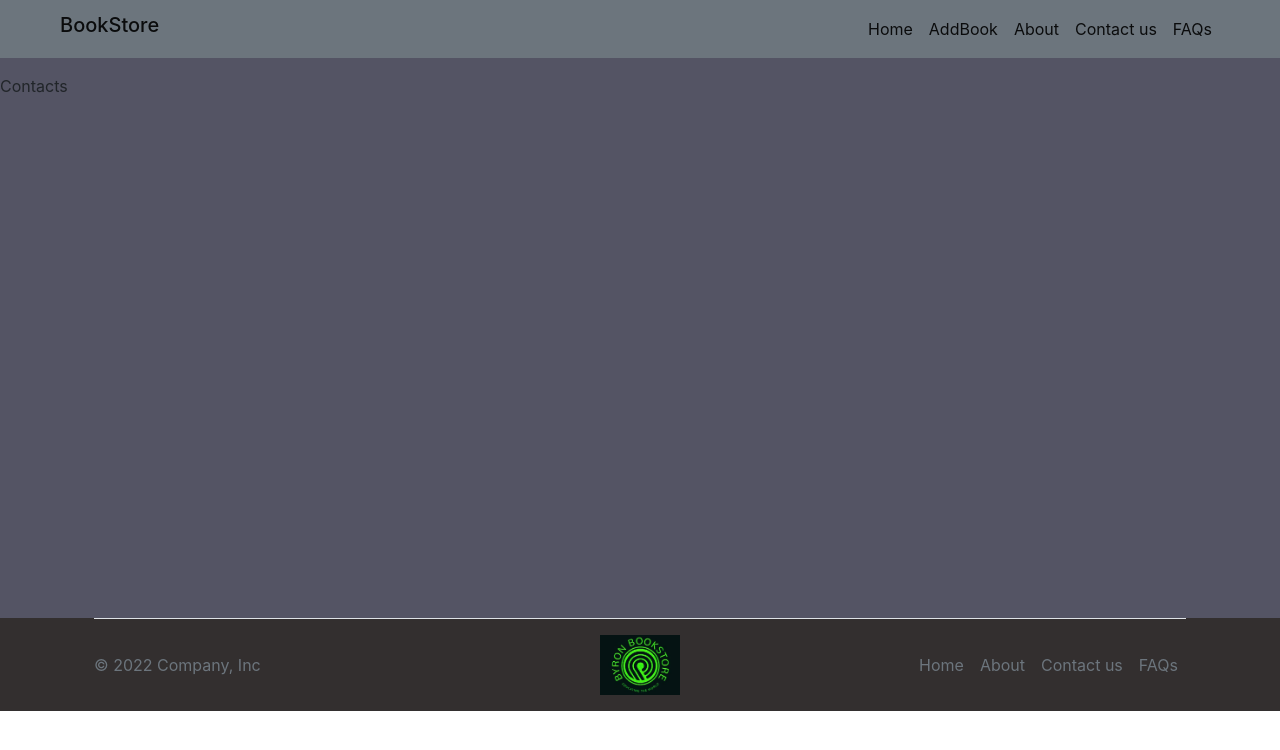
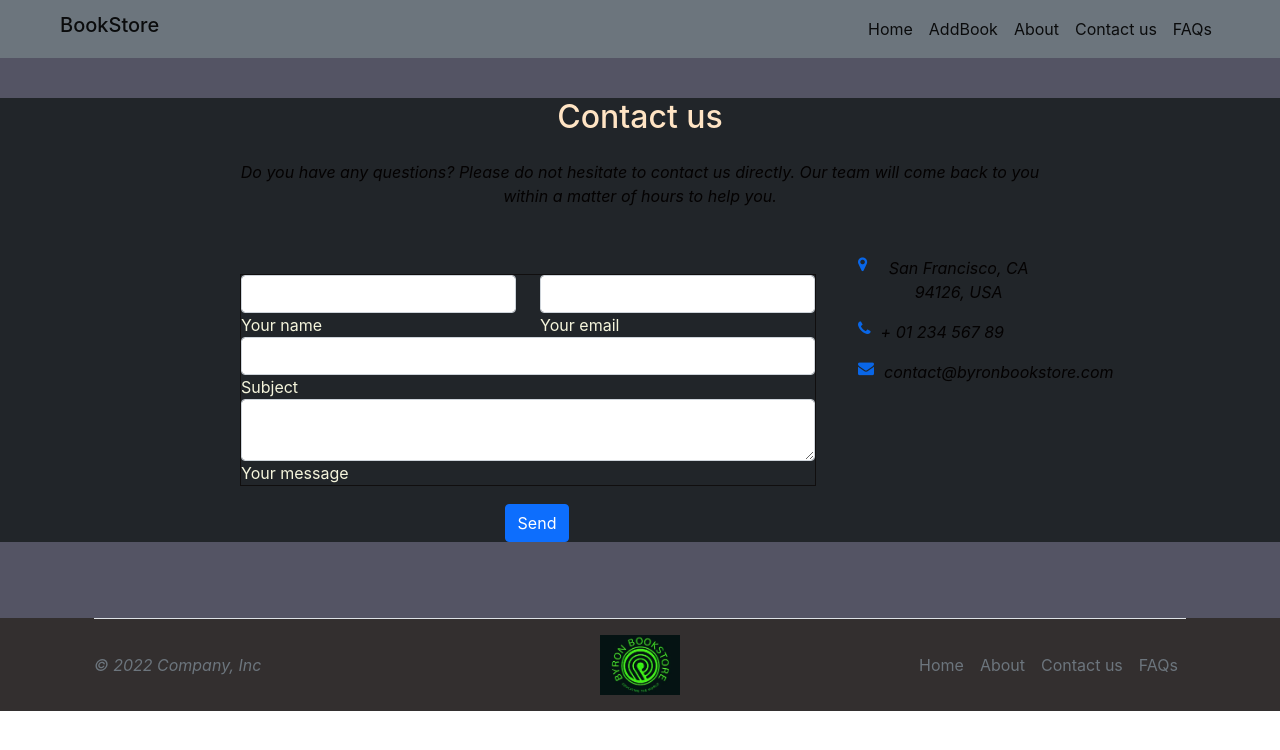
Before and after one commit to ByronKorir/bookstore-web-app-react-, a React (Create React App) app: page /contact in a window 1280 px wide. Shown: the top 750 px of the page. Built offline with nearby package versions, Linux system fonts and the light colour scheme.

Commit message:
update the pages

```diff
--- a/src/pages/About.js
+++ b/src/pages/About.js
@@ -1,13 +1,16 @@
 import React from 'react'
+import '../styles/About.css'
 
 export default function About() {
   return (
-    <div>
-      <p>Welcome to our online bookstore! We are passionate about books and believe in the power of reading to inspire, educate, and entertain. Our goal is to provide a wide variety of books to our customers, from bestsellers to niche titles, and make them easily accessible through our website.
+    <div className='bg-dark'>
+      <div id='about' className='container-fluid'>
+        <p>Welcome to our online bookstore! We are passionate about books and believe in the power of reading to inspire, educate, and entertain. Our goal is to provide a wide variety of books to our customers, from bestsellers to niche titles, and make them easily accessible through our website.</p>
 
-Our team consists of avid readers who are dedicated to curating a diverse selection of books that cater to different interests and tastes. We believe that everyone should have access to books that can help them grow, learn, and escape into new worlds.
+        <p>Our team consists of avid readers who are dedicated to curating a diverse selection of books that cater to different interests and tastes. We believe that everyone should have access to books that can help them grow, learn, and escape into new worlds.</p>
 
-In addition to our vast collection of books, we also offer exceptional customer service. Our team is always ready to assist you with any questions or concerns you may have. We strive to provide a seamless shopping experience and ensure that your orders are delivered promptly and securely.</p>
+        <p>In addition to our vast collection of books, we also offer exceptional customer service. Our team is always ready to assist you with any questions or concerns you may have. We strive to provide a seamless shopping experience and ensure that your orders are delivered promptly and securely.</p>
+      </div>
     </div>
   )
 }
--- a/src/pages/Contacts.js
+++ b/src/pages/Contacts.js
@@ -1,7 +1,111 @@
 import React from 'react'
+import '../styles/Contacts.css'
 
 export default function Contacts() {
   return (
-    <div>Contacts</div>
+<div className='bg-dark'>
+    <div id='contacts'>
+      {/* <!--Section: Contact v.2--> */}
+      <section className="mb-4 bg px-5">
+
+          {/* <!--Section heading--> */}
+          <h2 className="h1-responsive font-weight-bold text-center my-4">Contact us</h2>
+          {/* <!--Section description--> */}
+          <p className="text-center w-responsive mx-auto mb-5">Do you have any questions? Please do not hesitate to contact us directly. Our team will come back to you within
+              a matter of hours to help you.</p>
+
+          <div className="row">
+
+              {/* <!--Grid column--> */}
+              <div className="col-md-9 mb-md-0 mb-5">
+                  <form id="contact-form" name="contact-form" action="mail.php" method="POST">
+
+                      {/* <!--Grid row--> */}
+                      <div className="row">
+
+                          {/* <!--Grid column--> */}
+                          <div className="col-md-6">
+                              <div className="md-form mb-0">
+                                  <input type="text" id="name" name="name" className="form-control"/>
+                                  <label for="name" className="">Your name</label>
+                              </div>
+                          </div>
+                          {/* <!--Grid column--> */}
+
+                          {/* <!--Grid column--> */}
+                          <div className="col-md-6">
+                              <div className="md-form mb-0">
+                                  <input type="text" id="email" name="email" className="form-control"/>
+                                  <label for="email" className="">Your email</label>
+                              </div>
+                          </div>
+                          {/* <!--Grid column--> */}
+
+                      </div>
+                      {/* <!--Grid row--> */}
+
+                      {/* <!--Grid row--> */}
+                      <div className="row">
+                          <div className="col-md-12">
+                              <div className="md-form mb-0">
+                                  <input type="text" id="subject" name="subject" className="form-control"/>
+                                  <label for="subject" className="">Subject</label>
+                              </div>
+                          </div>
+                      </div>
+                      {/* <!--Grid row--> */}
+
+                      {/* <!--Grid row--> */}
+                      <div className="row">
+
+                          {/* <!--Grid column--> */}
+                          <div className="col-md-12">
+
+                              <div className="md-form">
+                                  <textarea type="text" id="message" name="message" rows="2" className="form-control md-textarea"></textarea>
+                                  <label for="message">Your message</label>
+                              </div>
+
+                          </div>
+                      </div>
+                      {/* <!--Grid row--> */}
+
+                  </form>
+
+                  <div className="text-center text-md-left">
+                      <button className="btn btn-primary">Send</button>
+                  </div>
+                  <div className="status"></div>
+              </div>
+              {/* <!--Grid column--> */}
+
+              {/* <!--Grid column--> */}
+              <div className="col-md-3 text-center">
+                  <ul className="list-unstyled mb-0">
+                      <li className='d-flex'>
+                          <i className="fa fa-map-marker" aria-hidden="true"></i>
+                          <p>San Francisco, CA 94126, USA</p>
+                      </li>
+
+                      <li >
+                          <i className="fa fa-phone " aria-hidden="true"></i>
+                          <p>+ 01 234 567 89</p>
+                      </li>
+
+                      <li className='d-flex'>
+                          <i className="fa fa-envelope" aria-hidden="true"></i>
+                          <p>contact@byronbookstore.com</p>
+                      </li>
+                  </ul>
+              </div>
+              {/* <!--Grid column--> */}
+
+          </div>
+
+      </section>
+
+    </div>
+  </div>
   )
+
 }
--- a/src/pages/FAQs.js
+++ b/src/pages/FAQs.js
@@ -1,31 +1,35 @@
 import React from 'react'
+import '../styles/Faqs.css'
 
 export default function FAQs() {
   return (
-    <div>
-      1. How can I place an order?
-To place an order, simply browse our website and add the desired books to your cart. Once you have selected all the books you wish to purchase, proceed to the checkout page and follow the prompts to complete your order.
+    <div id='faqs'>
+        <h5>Here are some of the most frequently asked questions;</h5>
 
-2. What payment methods do you accept?
-We accept various payment methods, including credit cards, debit cards, and PayPal. Rest assured that all transactions are secure and your payment information is protected.
+      <h4>1. How can I place an order?</h4>
 
-3. How long will it take to receive my order?
-The delivery time depends on your location and the shipping method chosen. Generally, orders are processed within 1-2 business days. Once shipped, you can expect your order to arrive within 5-10 business days.
+      <p>To place an order, simply browse our website and add the desired books to your cart. Once you have selected all the books you wish to purchase, proceed to the checkout page and follow the prompts to complete your order.</p>
+      <h4>2. What payment methods do you accept?</h4>
 
-4. Can I track my order?
-Yes, you can track your order by logging into your account on our website. Once your order has been shipped, you will receive a tracking number that you can use to monitor the progress of your delivery.
+      <p>We accept various payment methods, including credit cards, debit cards, and PayPal. Rest assured that all transactions are secure and your payment information is protected.</p>
 
-5. What if I receive a damaged or incorrect book?
-If you receive a damaged or incorrect book, please contact our customer support team within 7 days of receiving your order. We will gladly assist you in resolving the issue and arranging for a replacement or refund.
+      <h4>3. How long will it take to receive my order?</h4>
+      <p>The delivery time depends on your location and the shipping method chosen. Generally, orders are processed within 1-2 business days. Once shipped, you can expect your order to arrive within 5-10 business days.</p>
 
-6. Do you offer international shipping?
-Yes, we offer international shipping to select countries. Shipping fees and delivery times may vary depending on the destination. Please refer to our shipping policy for more information.
+      <h4>4. Can I track my order?</h4>
+      <p>Yes, you can track your order by logging into your account on our website. Once your order has been shipped, you will receive a tracking number that you can use to monitor the progress of your delivery.</p>
 
-7. Can I return or exchange a book?
-We accept returns or exchanges within 14 days of receiving your order, provided that the book is in its original condition. Please review our returns policy for detailed instructions on how to initiate a return or exchange.
+      <h4>5. What if I receive a damaged or incorrect book?</h4>
+      <p>If you receive a damaged or incorrect book, please contact our customer support team within 7 days of receiving your order. We will gladly assist you in resolving the issue and arranging for a replacement or refund.</p>
 
-If you have any other questions or concerns, please don't hesitate to reach out to our customer support team. We are here to assist you!
-    <div>
+      <h4>6. Do you offer international shipping?</h4>
+      <p>Yes, we offer international shipping to select countries. Shipping fees and delivery times may vary depending on the destination. Please refer to our shipping policy for more information.</p>
+
+      <h4>7. Can I return or exchange a book?</h4>
+      <p>We accept returns or exchanges within 14 days of receiving your order, provided that the book is in its original condition. Please review our returns policy for detailed instructions on how to initiate a return or exchange.</p>
+
+      <h6>If you have any other questions or concerns, please don't hesitate to reach out to our customer support team. We are here to assist you!</h6>
+    {/* <div>
     Here are some frequently asked questions that you might find in a bookstore FAQs page:
 
 What types of books do you sell?
@@ -38,7 +42,7 @@ Can I track my order?
 Do you have a physical store I can visit?
 Do you offer discounts or promotions?
 Can I request a specific book that is not listed on your website?
-    </div>
+    </div> */}
     </div>
   )
 }
--- a/src/styles/About.css
+++ b/src/styles/About.css
@@ -0,0 +1,8 @@
+#about{
+   color: rgb(222, 222, 222);
+   max-width: 45vw;
+   height: 72vh;
+}
+#about p{
+   font-family: Georgia, 'Times New Roman', Times, serif;
+}
--- a/src/styles/Contacts.css
+++ b/src/styles/Contacts.css
@@ -0,0 +1,14 @@
+#contacts{
+   color: bisque;
+   margin-left: 15%;
+   margin-right: 15%;
+   border: none;
+}
+li{
+   display: flex;
+   align-items: start;
+   gap: 10px;
+}
+i{
+   color: rgb(9, 102, 231);
+}
--- /dev/null
+++ b/src/styles/Faqs.css
@@ -0,0 +1,18 @@
+#faqs{
+   max-width: 60vw;
+   margin-left: 20%;
+   margin-right: 20%;
+}
+h4{
+   color: black;
+}
+p{
+   color: rgb(4, 2, 2);
+   font-style: italic;
+}
+h6{
+   color: blue;
+}
+h5{
+   color: rgb(10, 10, 210);
+}
```
